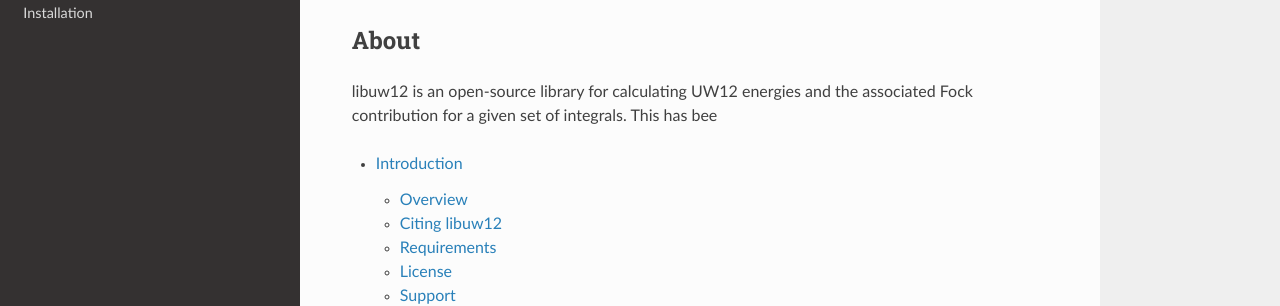
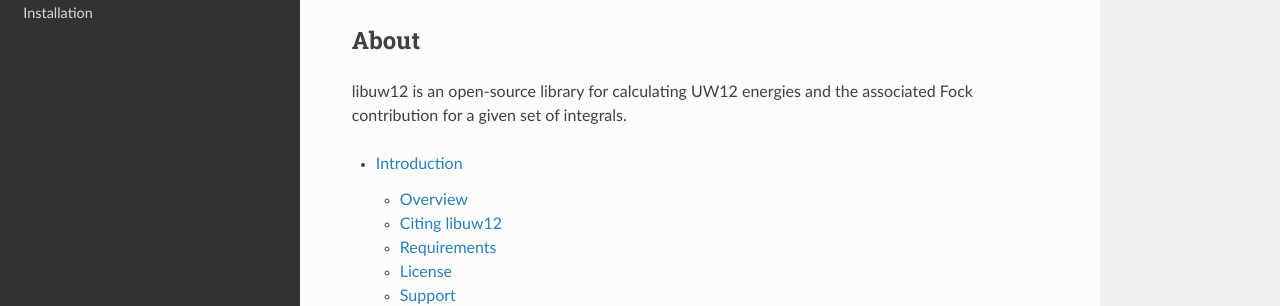
Before and after one commit to zwill22/libuw12, a Sphinx documentation site: the page built from doc/sphinx/index.rst, in a window 1280 px wide. Shown: the part 136-442 px from the top of the page. Built offline with Sphinx 7.4.7 and the Read the Docs theme 2.0.0, drawn with Linux system fonts in a browser that asks for light colours; pages that are not in the unit, such as notebooks, are missing from menus.

```diff
--- a/doc/sphinx/index.rst
+++ b/doc/sphinx/index.rst
@@ -11,7 +11,7 @@ About
 =======
 
 libuw12 is an open-source library for calculating UW12 energies and the associated Fock
-contribution for a given set of integrals. This has bee
+contribution for a given set of integrals.
 
 .. toctree::
    :maxdepth: 2
```
Also changed, not shown: README.md (+1 -1 lines).
